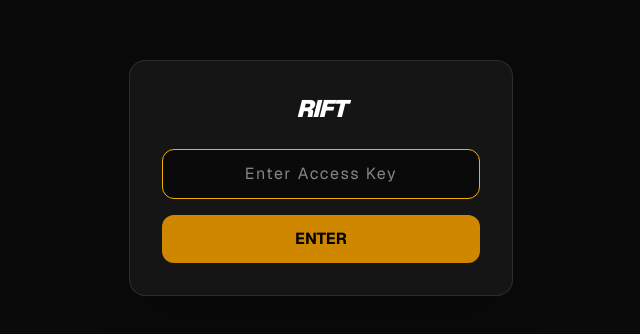
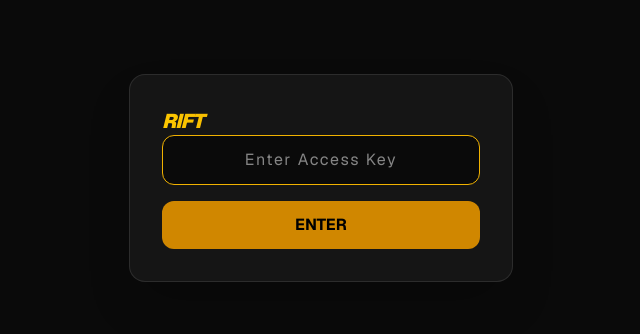
Before and after one commit to Calwyn2211/rift, a Next.js app: page /login in a window 1280 px wide. Shown: the part 222-556 px from the top of the page, without its empty margins (319-959 px from the left). Built offline with nearby package versions, Linux system fonts and the light colour scheme.

Commit message:
Rebranded to RIFT

```diff
--- a/src/app/layout.js
+++ b/src/app/layout.js
@@ -12,8 +12,8 @@ const geistMono = Geist_Mono({
 });
 
 export const metadata = {
-  title: "Create Next App",
-  description: "Generated by create next app",
+  title: "RIFT",
+  description: " ",
 };
 
 export default function RootLayout({ children }) {
--- a/src/app/login/page.js
+++ b/src/app/login/page.js
@@ -29,7 +29,7 @@ export default function Login() {
   return (
     <div className="min-h-screen bg-[#0a0a0a] flex items-center justify-center p-4 font-sans">
       <div className="w-full max-w-sm bg-[#151515] border border-white/10 p-8 rounded-2xl shadow-2xl">
-        <h1 className="text-2xl font-black italic text-center text-white mb-6 tracking-tighter">RIFT</h1>
+        <h1 className="text-xl font-black italic tracking-tighter text-transparent bg-clip-text bg-gradient-to-r from-yellow-400 to-yellow-600">RIFT</h1>
 
         <form onSubmit={handleLogin} className="space-y-4">
           <div>
--- a/src/app/page.js
+++ b/src/app/page.js
@@ -45,7 +45,7 @@ export default function App() {
         <div className="sticky top-0 z-50 bg-[#0a0a0a]/80 backdrop-blur-md border-b border-white/10 p-4">
           <div className="max-w-md mx-auto flex justify-between items-center">
             <h1 className="text-xl font-black italic tracking-tighter text-transparent bg-clip-text bg-gradient-to-r from-yellow-400 to-yellow-600">
-              RIFTBOUND
+              RIFT
             </h1>
             <button
                 onClick={fetchData}
```
